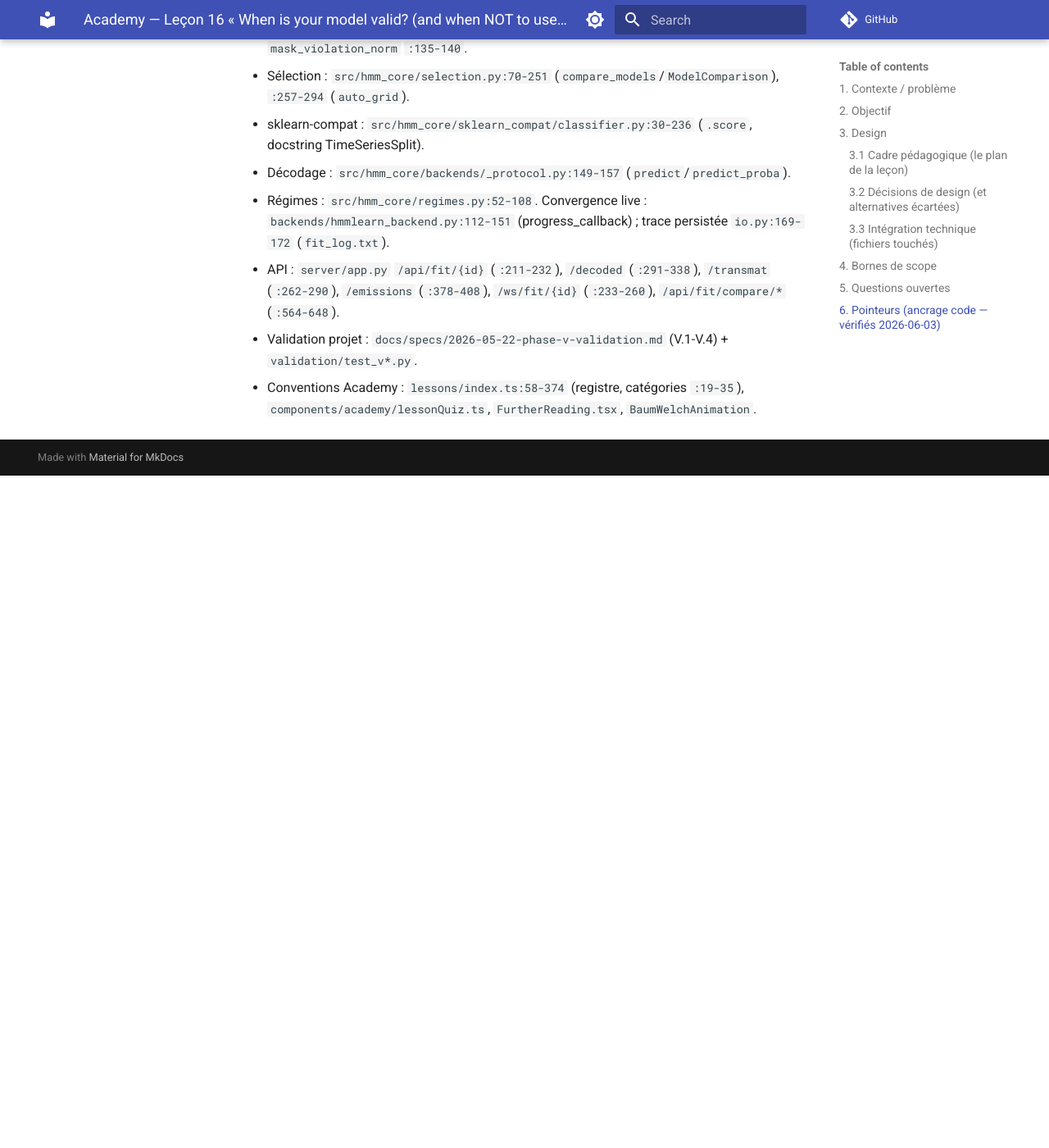
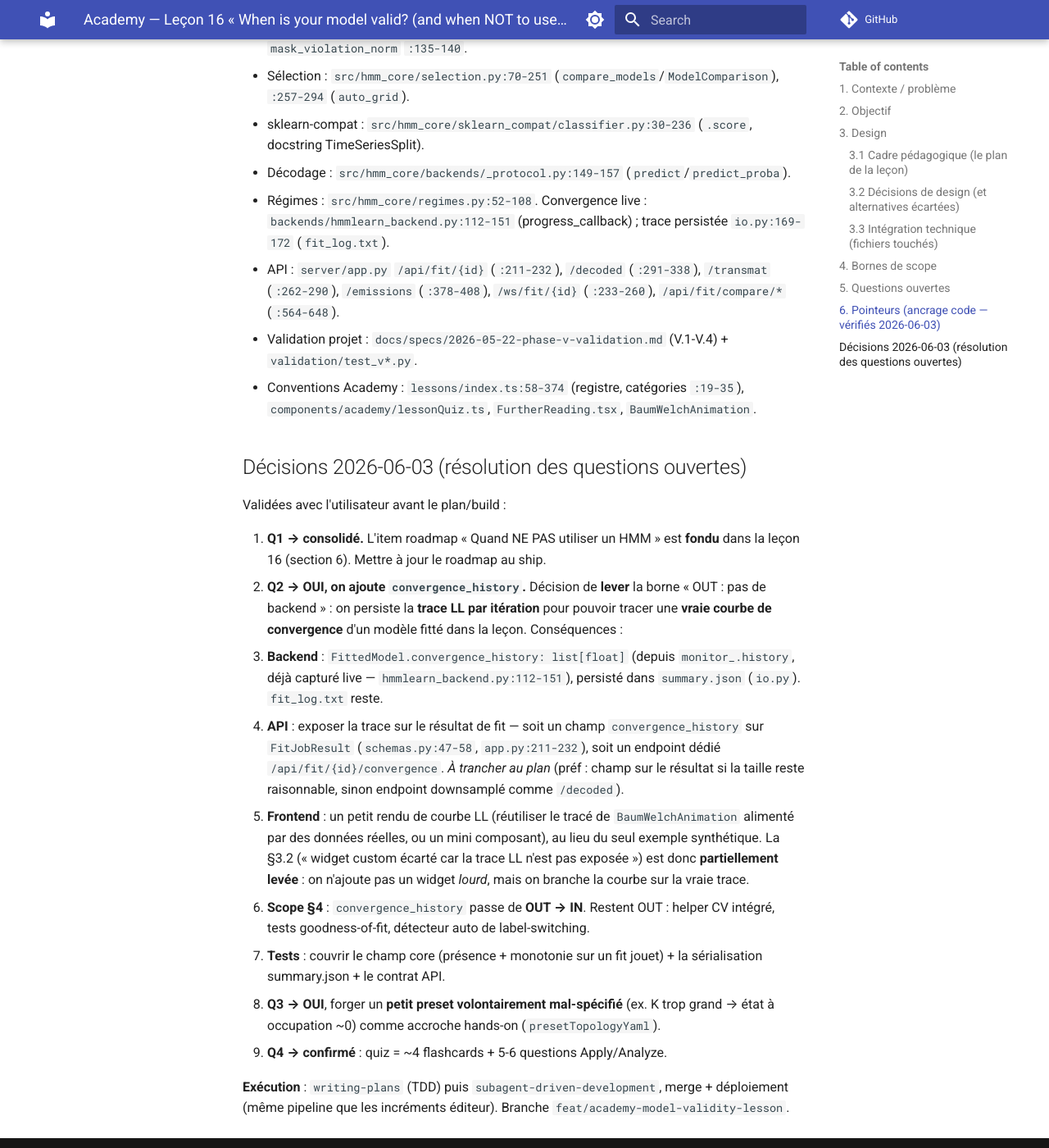
Before and after one commit to RoJLD/HMMstudio, an MkDocs documentation site: the page built from docs/superpowers/specs/2026-06-03-academy-model-validity-lesson-design.md, in a window 1280 px wide and 1400 px high, scrolled down 4204 px. Shown: the whole window at 82% size. Built offline with MkDocs 1.6.1 and Material for MkDocs 9.7.7, drawn with Linux system fonts in a browser that asks for light colours; comment, search, counter and statistics services are not loaded; before the commit the page ends 4784 px from its top, so only the background shows below that.

Commit message:
docs(academy): resolve lesson-16 open questions — include convergence_history
User decisions: proceed to plan+build (subagent-driven); ADD a backend
convergence_history (per-iter LL trace on FittedModel + exposed on the fit
result) so the lesson plots a real convergence curve; craft a deliberately
misspecified preset hook; quiz = ~4 flashcards + 5-6 Q. convergence_history
moves OUT->IN; CV helper / goodness-of-fit / auto label-switching stay OUT.

Co-Authored-By: Claude Opus 4.8 <noreply@anthropic.com>

```diff
--- a/docs/superpowers/specs/2026-06-03-academy-model-validity-lesson-design.md
+++ b/docs/superpowers/specs/2026-06-03-academy-model-validity-lesson-design.md
@@ -170,3 +170,37 @@ Sections (style maison : `h2` + listes + blocs code + composants + `FurtherReadi
   `validation/test_v*.py`.
 - Conventions Academy : `lessons/index.ts:58-374` (registre, catégories `:19-35`),
   `components/academy/lessonQuiz.ts`, `FurtherReading.tsx`, `BaumWelchAnimation`.
+
+## Décisions 2026-06-03 (résolution des questions ouvertes)
+
+Validées avec l'utilisateur avant le plan/build :
+
+1. **Q1 → consolidé.** L'item roadmap « Quand NE PAS utiliser un HMM » est **fondu**
+   dans la leçon 16 (section 6). Mettre à jour le roadmap au ship.
+2. **Q2 → OUI, on ajoute `convergence_history`.** Décision de **lever** la borne « OUT :
+   pas de backend » : on persiste la **trace LL par itération** pour pouvoir tracer une
+   **vraie courbe de convergence** d'un modèle fitté dans la leçon. Conséquences :
+   - **Backend** : `FittedModel.convergence_history: list[float]` (depuis
+     `monitor_.history`, déjà capturé live — `hmmlearn_backend.py:112-151`), persisté
+     dans `summary.json` (`io.py`). `fit_log.txt` reste.
+   - **API** : exposer la trace sur le résultat de fit — soit un champ
+     `convergence_history` sur `FitJobResult` (`schemas.py:47-58`, `app.py:211-232`),
+     soit un endpoint dédié `/api/fit/{id}/convergence`. *À trancher au plan* (préf :
+     champ sur le résultat si la taille reste raisonnable, sinon endpoint downsamplé
+     comme `/decoded`).
+   - **Frontend** : un petit rendu de courbe LL (réutiliser le tracé de
+     `BaumWelchAnimation` alimenté par des données réelles, ou un mini composant), au
+     lieu du seul exemple synthétique. La §3.2 (« widget custom écarté car la trace LL
+     n'est pas exposée ») est donc **partiellement levée** : on n'ajoute pas un widget
+     *lourd*, mais on branche la courbe sur la vraie trace.
+   - **Scope §4** : `convergence_history` passe de **OUT → IN**. Restent OUT : helper CV
+     intégré, tests goodness-of-fit, détecteur auto de label-switching.
+   - **Tests** : couvrir le champ core (présence + monotonie sur un fit jouet) + la
+     sérialisation summary.json + le contrat API.
+3. **Q3 → OUI**, forger un **petit preset volontairement mal-spécifié** (ex. K trop grand
+   → état à occupation ~0) comme accroche hands-on (`presetTopologyYaml`).
+4. **Q4 → confirmé** : quiz = ~4 flashcards + 5-6 questions Apply/Analyze.
+
+**Exécution** : `writing-plans` (TDD) puis `subagent-driven-development`, merge +
+déploiement (même pipeline que les incréments éditeur). Branche
+`feat/academy-model-validity-lesson`.
```
